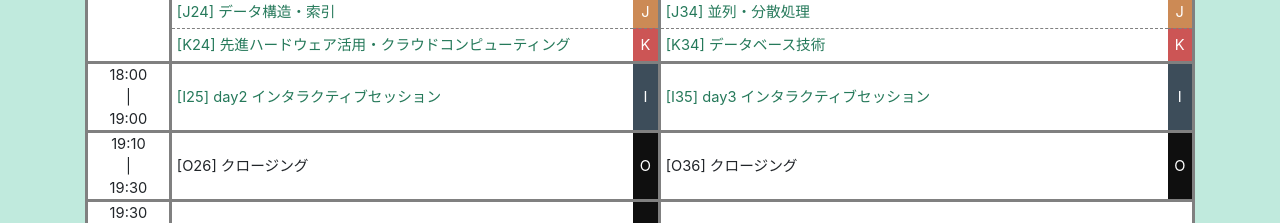
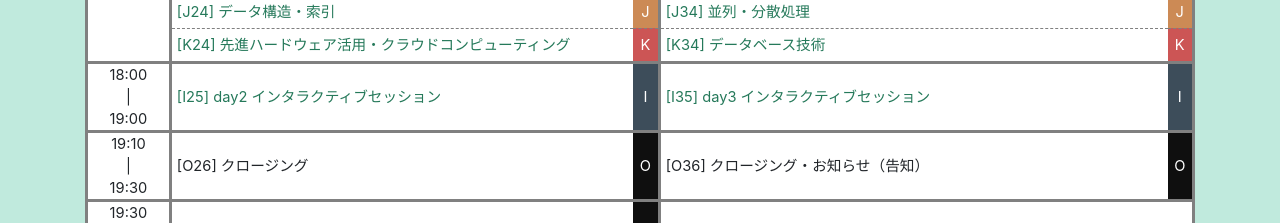
Before and after one commit to DEIM-Management-System/DEIM-Web, a plain HTML site: page post/program.html in a window 1280 px wide. Shown: the part 2560-2783 px from the top of the page. Drawn offline with Linux system fonts and the light colour scheme.

Commit message:
[update] minor change

```diff
--- a/post/program.html
+++ b/post/program.html
@@ -396,7 +396,7 @@
       <tr class='session-table_separator'>
         <td rowspan='1' class='session-table_time'>19:10 <br> | <br> 19:30</td>
         <td>[O26] クロージング </td><td class='room_in_table room_others'>O</td>
-        <td>[O36] クロージング </a></td><td class='room_in_table room_others'>O</td>
+        <td>[O36] クロージング・お知らせ（告知） </a></td><td class='room_in_table room_others'>O</td>
       </tr>
 
 
```
